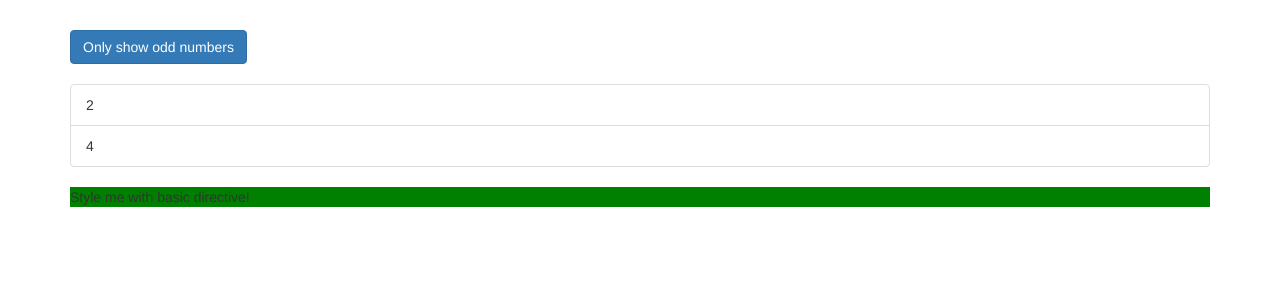
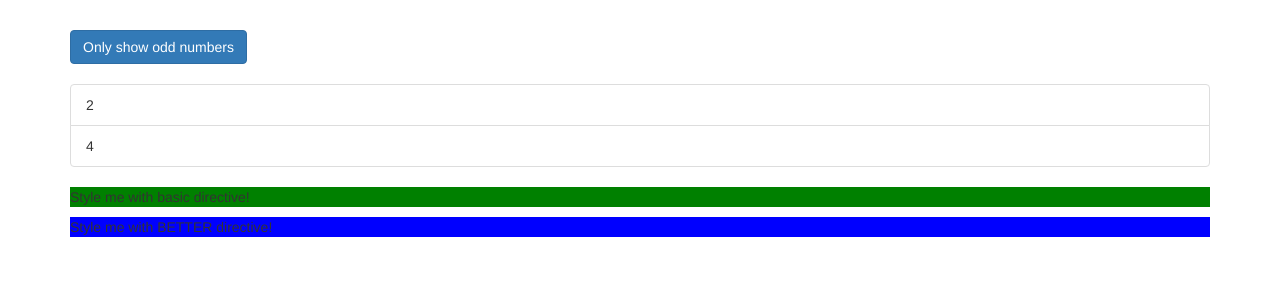
Before and after one commit to stefanbolcs/directivesDeepDrive-angular, an Angular app: page / in a window 1280 px wide. Shown: the top 300 px of the page. Built offline with nearby package versions, Linux system fonts and the light colour scheme.

Commit message:
right way to use Custom Directives !!!

```diff
--- a/src/app/app.component.html
+++ b/src/app/app.component.html
@@ -27,6 +27,7 @@
       </div>
       </ul>
       <p appBasicHighlight>Style me with basic directive!</p>
+      <p appBetterHighlight>Style me with BETTER directive!</p>
     </div>
   </div>
 </div>
--- a/src/app/app.module.ts
+++ b/src/app/app.module.ts
@@ -5,11 +5,14 @@
 
 import { AppComponent } from './app.component';
 import { BasicHighlightDirective } from './basic-highlight/basic-highlight.directive';
+import { BetterHighlightDirective } from './better-highlight/better-highlight.directive';
+
 
 @NgModule({
   declarations: [
     AppComponent,
-    BasicHighlightDirective
+    BasicHighlightDirective,
+    BetterHighlightDirective
   ],
   imports: [
     BrowserModule,
--- /dev/null
+++ b/src/app/better-highlight/better-highlight.directive.ts
@@ -0,0 +1,14 @@
+import { Directive, ElementRef, OnInit, Renderer2 } from '@angular/core';
+
+@Directive({
+  selector: '[appBetterHighlight]'
+})
+export class BetterHighlightDirective implements OnInit{
+
+  constructor(private elRef:ElementRef,private renderer: Renderer2 ){}
+
+  ngOnInit(){
+    this.renderer.setStyle(this.elRef.nativeElement,'background-color','blue');
+  }
+
+}
```
